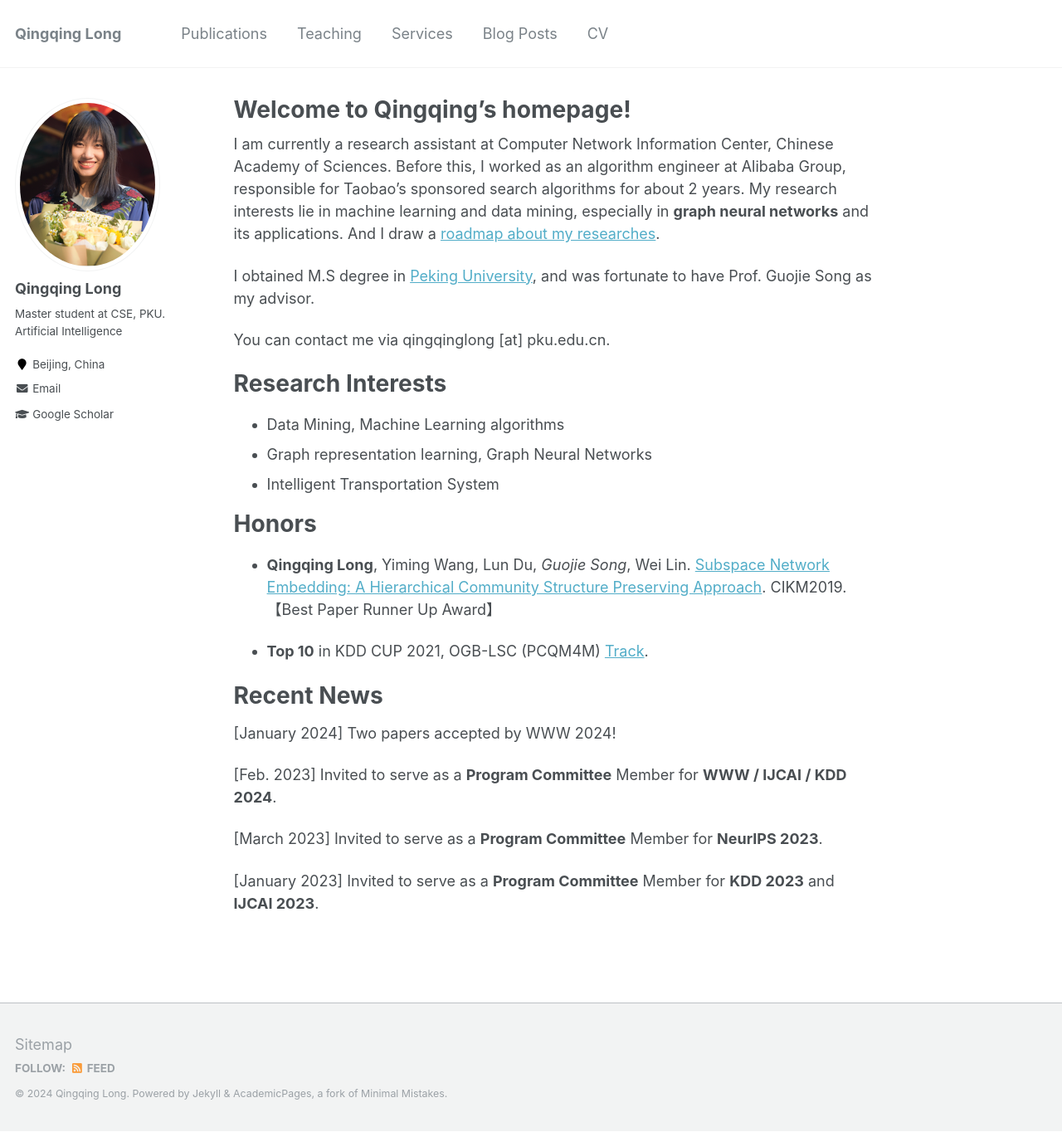
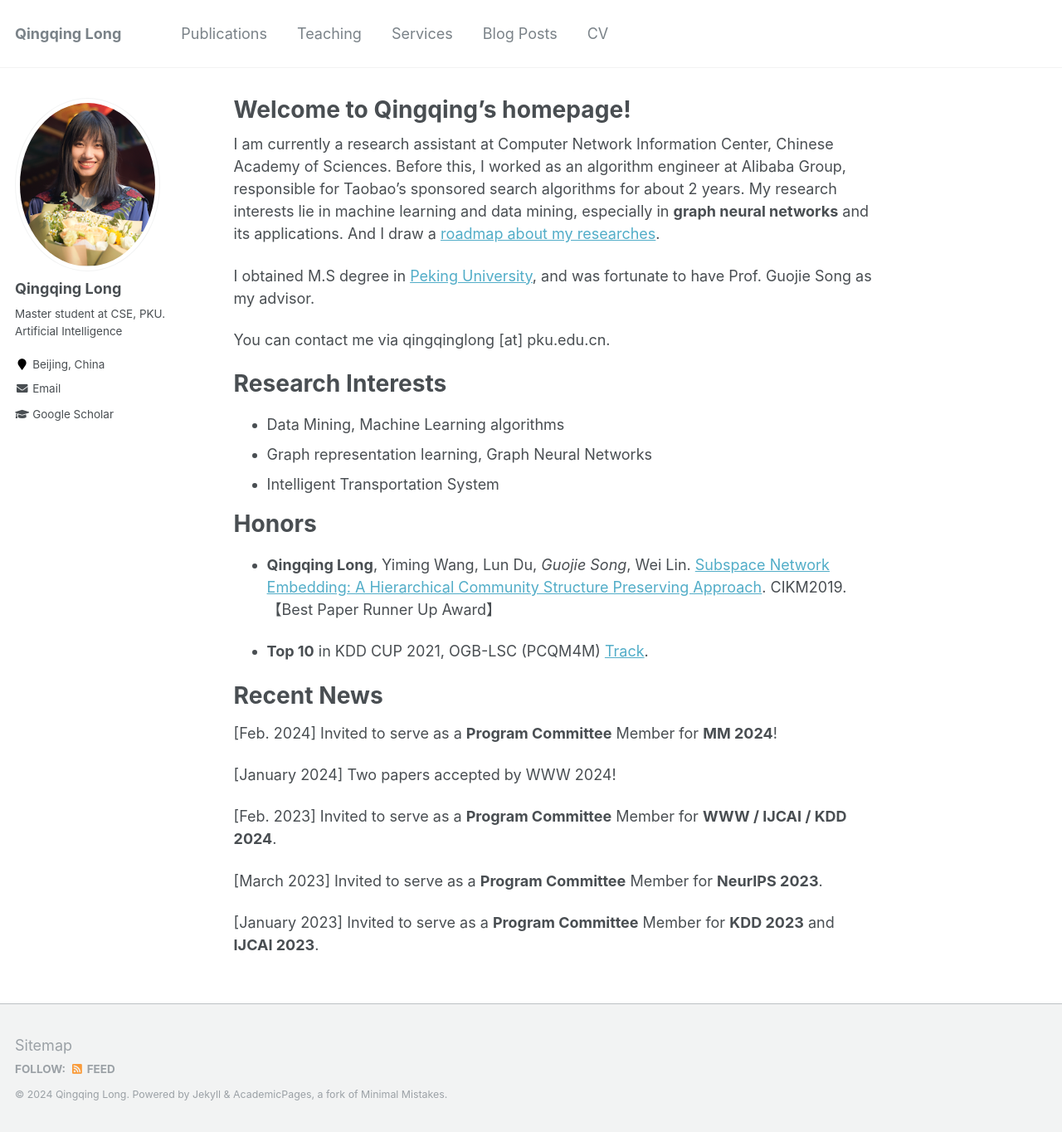
Before and after one commit to YimiAChack/YimiAChack.github.io, a Jekyll site: the page built from _pages/about.md, in a window 1280 px wide and 1364 px high. Shown: the whole window at 83% size. Built offline with Jekyll 4.4.1, drawn with Linux system fonts in a browser that asks for light colours.

Commit message:
Update about.md

```diff
--- a/_pages/about.md
+++ b/_pages/about.md
@@ -29,6 +29,8 @@ Honors
 
 Recent News
 ======
+\[Feb. 2024\] Invited to serve as a **Program Committee** Member for **MM 2024**!
+
 \[January 2024\] Two papers accepted by WWW 2024!
 
 \[Feb. 2023\] Invited to serve as a **Program Committee** Member for **WWW / IJCAI / KDD 2024**.
```
